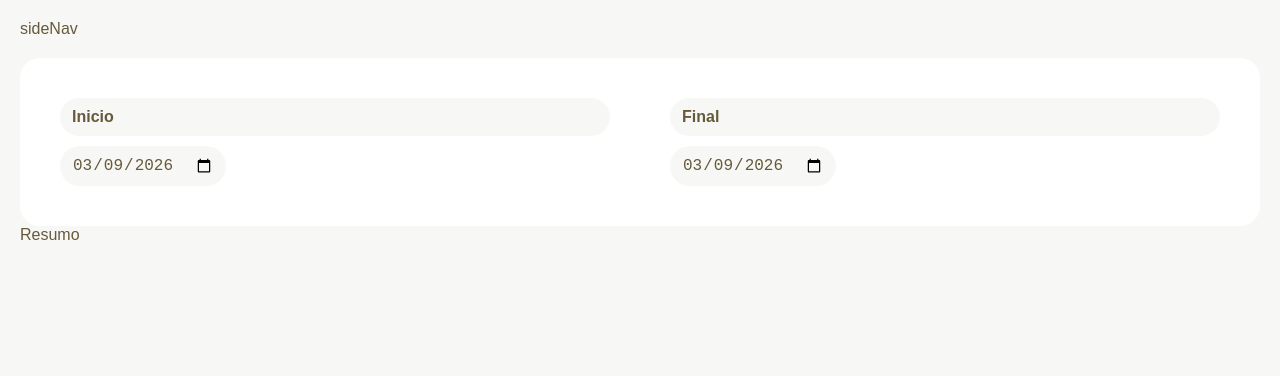
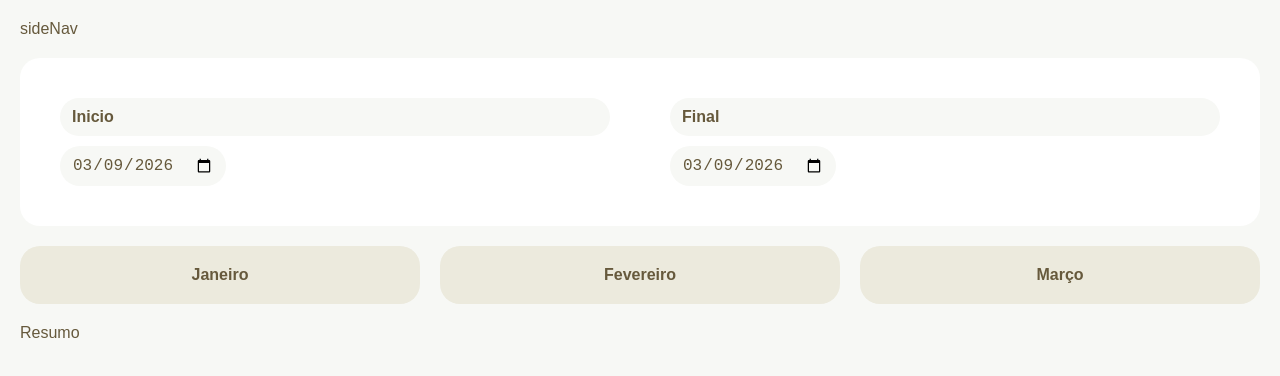
Before and after one commit to alanHsiqueira/fintech-react, a React (Vite) app: page / in a window 1280 px wide. Shown: the top 376 px of the page. Built offline with nearby package versions, Linux system fonts and the light colour scheme; no server answers.

Commit message:
feat: add month button

```diff
--- a/src/Components/Header.tsx
+++ b/src/Components/Header.tsx
@@ -1,13 +1,16 @@
-import React from 'react'
+import React from 'react';
 import DateRange from './DateRange';
+import Meses from './Meses';
 
 const Header = () => {
+  return (
+    <header className='mb'>
+      <div className='mb'>
+        <DateRange />
+      </div>
+      <Meses />
+    </header>
+  );
+};
 
-  return (
-    <div>
-      <DateRange />
-    </div>
-  )
-}
-
-export default Header
+export default Header;
--- /dev/null
+++ b/src/Components/MesBtn.tsx
@@ -0,0 +1,44 @@
+import React from 'react';
+import { useData } from '../Context/DataContext';
+
+const style: React.CSSProperties = {
+  padding: 'var(--gap) var(--gap-s)',
+  backgroundColor: 'var(--color-3)',
+  border: 'none',
+  borderRadius: 'var(--gap)',
+  color: 'var(--color-2)',
+  fontWeight: '600',
+  textTransform: 'capitalize',
+};
+
+function nomeMes(n: number) {
+  const date = new Date();
+  date.setMonth(date.getMonth() + n);
+  return new Intl.DateTimeFormat('pt-BR', { month: 'long' }).format(date);
+}
+
+function formatDate(date: Date) {
+  const dd = String(date.getDate()).padStart(2, '0');
+  const mm = String(date.getMonth() + 1).padStart(2, '0');
+  const yyyy = date.getFullYear();
+  return `${yyyy}-${mm}-${dd}`;
+}
+
+const MesBtn = ({ n }: { n: number }) => {
+  const {setInicio, setFinal} = useData();
+
+  function setMes(n: number){
+    const date = new Date();
+    date.setMonth(date.getMonth() + n);
+
+    const firstDay = new Date(date.getFullYear(), date.getMonth(), 1);
+    const lastDay = new Date(date.getFullYear(), date.getMonth() + 1, 0);
+    setInicio(formatDate(firstDay));
+    setFinal(formatDate(lastDay));
+    console.log(lastDay);
+  }
+
+  return <button style={style} onClick={() => setMes(n)}>{nomeMes(n)}</button>;
+};
+
+export default MesBtn;
--- /dev/null
+++ b/src/Components/Meses.tsx
@@ -0,0 +1,13 @@
+import MesBtn from './MesBtn';
+
+const Meses = () => {
+  return (
+    <div className='flex'>
+      <MesBtn n={-2}/>
+      <MesBtn n={-1}/>
+      <MesBtn n={0}/>
+    </div>
+  );
+};
+
+export default Meses;
```
Also changed, not shown: src/Components/DateRange.tsx (+2 -5 lines).
